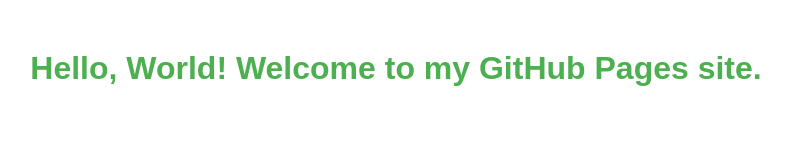
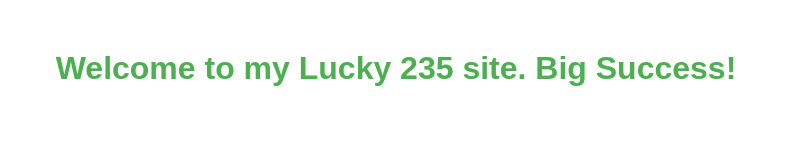
Before and after one commit to ianchengkk/ianchengkk.github.io, a plain HTML site: page index.html in a window 1280 px wide. Shown: the whole page, without its empty margins (244-1035 px from the left). Drawn offline with Linux system fonts and the light colour scheme.

Commit message:
Update index.html

```diff
--- a/index.html
+++ b/index.html
@@ -16,6 +16,6 @@
     </style>
 </head>
 <body>
-    <h1>Hello, World! Welcome to my GitHub Pages site.</h1>
+    <h1>Welcome to my Lucky 235 site. Big Success!</h1>
 </body>
 </html>
```
